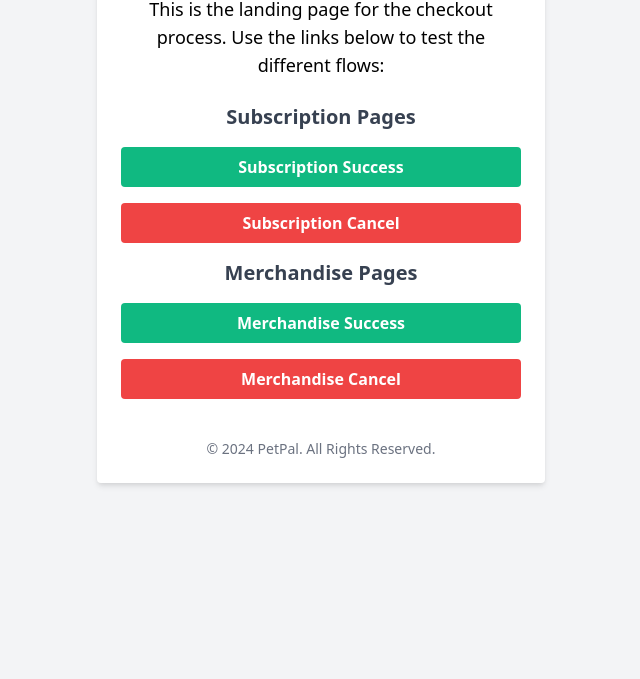
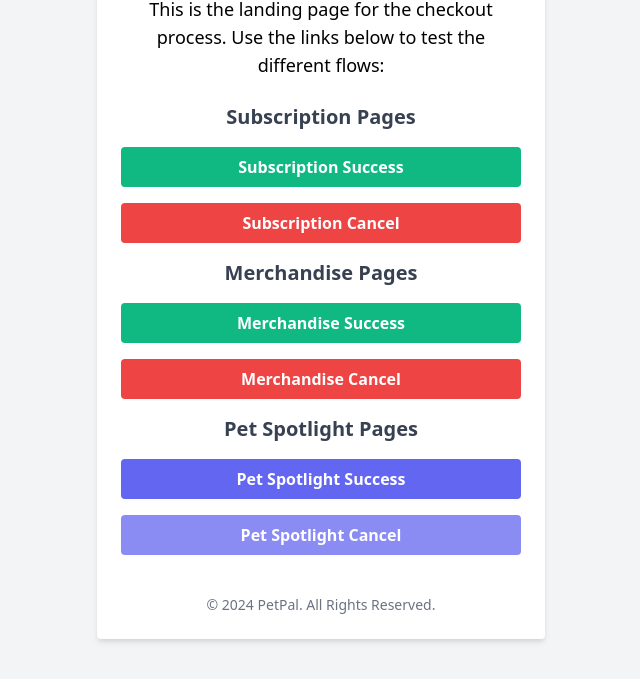
Before and after one commit to petpal-extension/petpal_pages, a plain HTML site: page index.html in a window 1280 px wide. Shown: the part 121-800 px from the top of the page, without its empty margins (319-959 px from the left). Drawn offline with nearby package versions, Linux system fonts and the light colour scheme.

Commit message:
Update index.html

```diff
--- a/index.html
+++ b/index.html
@@ -30,7 +30,17 @@
             <a href="merchandise-cancel.html" class="bg-red-500 hover:bg-red-700 text-white font-bold py-2 px-4 rounded block">
                 Merchandise Cancel
             </a>
+
+            <!-- Pet Spotlight Links -->
+            <h2 class="text-xl font-semibold text-gray-700 mt-6">Pet Spotlight Pages</h2>
+            <a href="spotlight-success.html" class="bg-indigo-500 hover:bg-indigo-700 text-white font-bold py-2 px-4 rounded block">
+                Pet Spotlight Success
+            </a>
+            <a href="spotlight-cancel.html" class="bg-indigo-500 hover:bg-indigo-700 text-white font-bold py-2 px-4 rounded block opacity-75">
+                Pet Spotlight Cancel
+            </a>
         </div>
+
         <footer class="mt-10 text-sm text-gray-500">
             © 2024 PetPal. All Rights Reserved.
         </footer>
```
